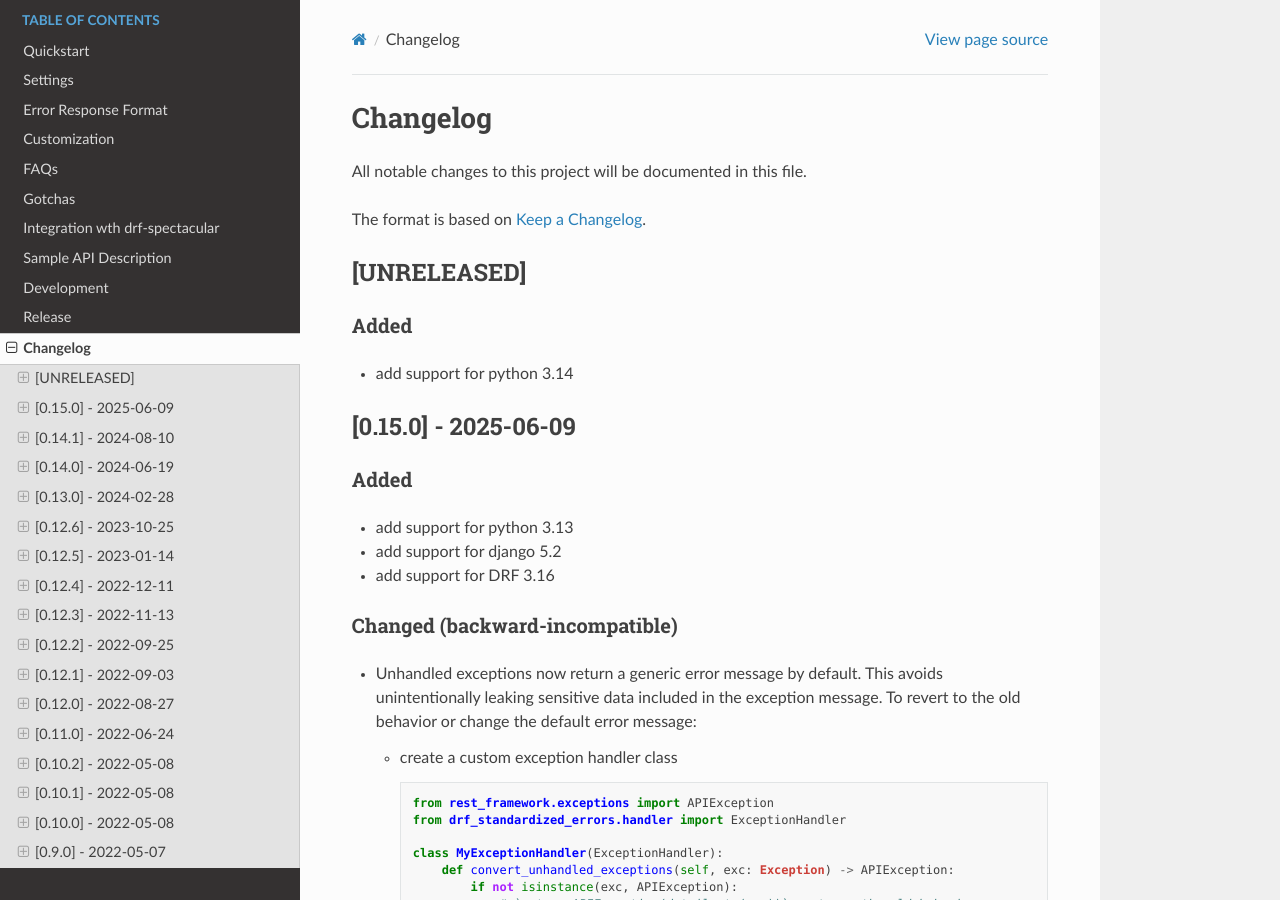
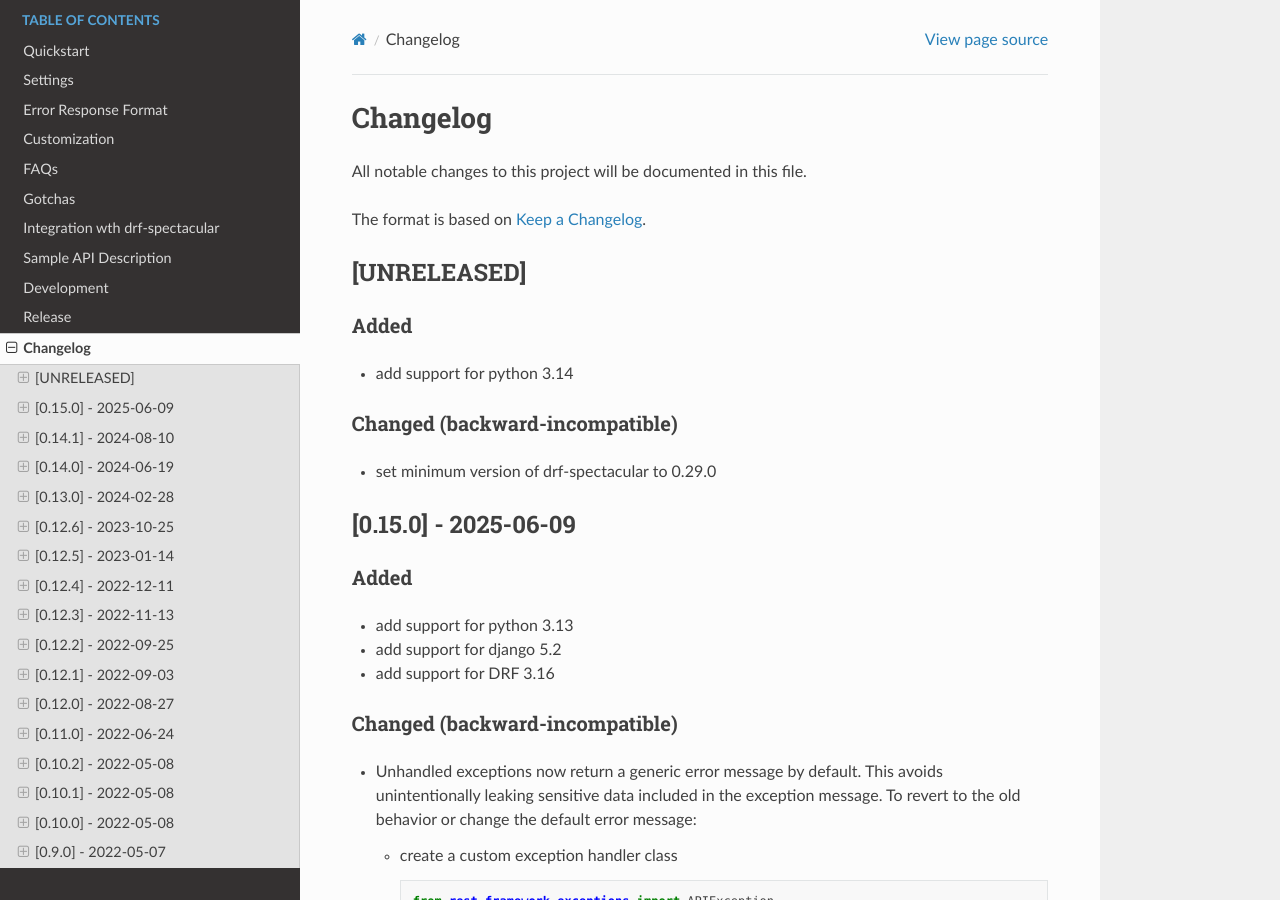
Before and after one commit to ghazi-git/drf-standardized-errors, a Sphinx documentation site: the page built from docs/changelog.md, in a window 1280 px wide and 900 px high. Built offline with Sphinx 7.4.7 and the Read the Docs theme 3.1.0, drawn with Linux system fonts in a browser that asks for light colours.

Commit message:
set the min version of drf spectacular to 0.29

```diff
--- a/docs/changelog.md
+++ b/docs/changelog.md
@@ -7,6 +7,9 @@ The format is based on [Keep a Changelog](https://keepachangelog.com/en/1.0.0/).
 ## [UNRELEASED]
 ### Added
 - add support for python 3.14
+
+### Changed (backward-incompatible)
+- set minimum version of drf-spectacular to 0.29.0
 
 ## [0.15.0] - 2025-06-09
 ### Added
--- a/pyproject.toml
+++ b/pyproject.toml
@@ -60,7 +60,7 @@ release = [
     "tbump",
 ]
 openapi = [
-    "drf-spectacular>=0.27.1",
+    "drf-spectacular>=0.29.0",
     "inflection",
 ]
 
```
Also changed, not shown: 1 other file.
